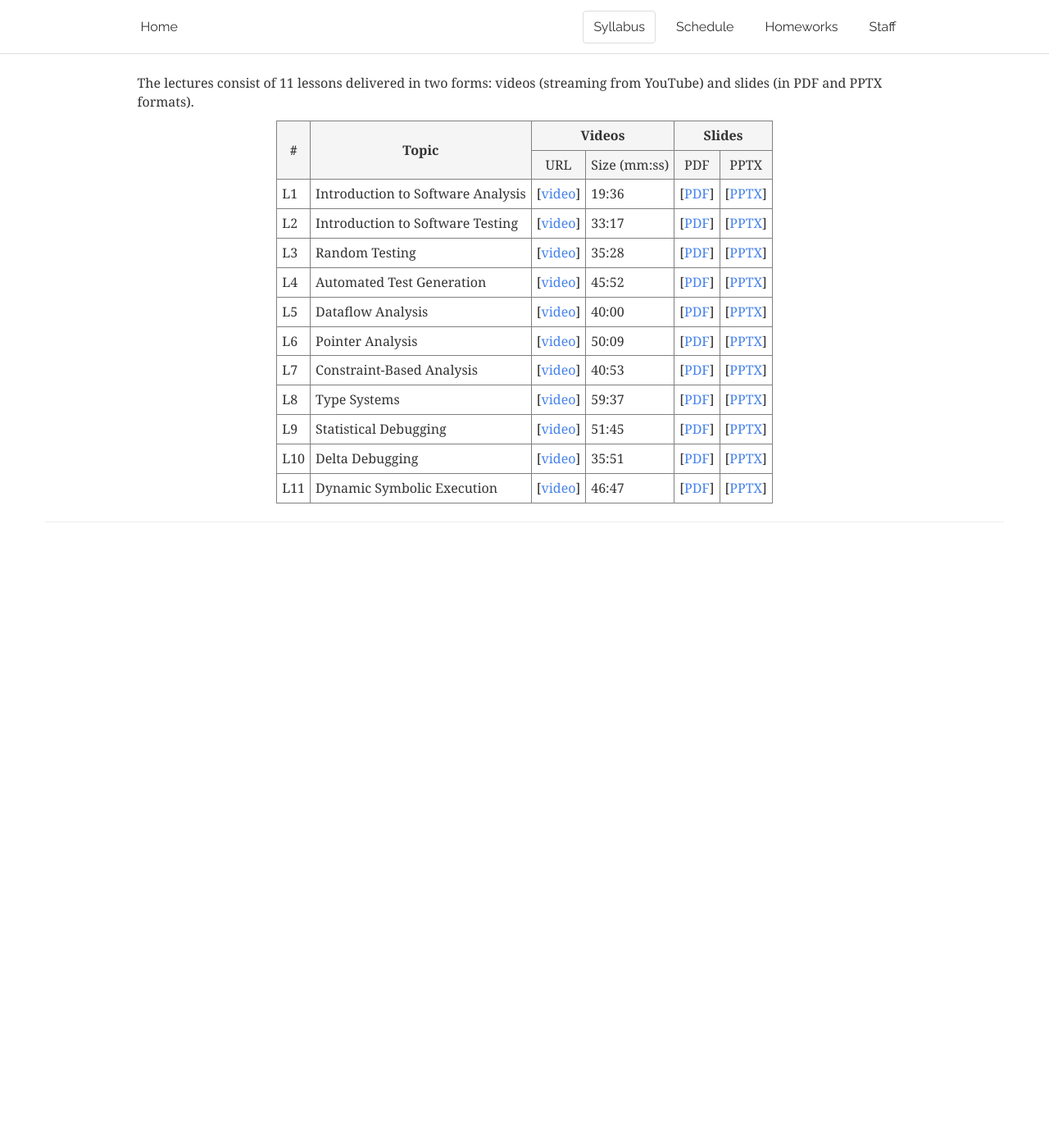
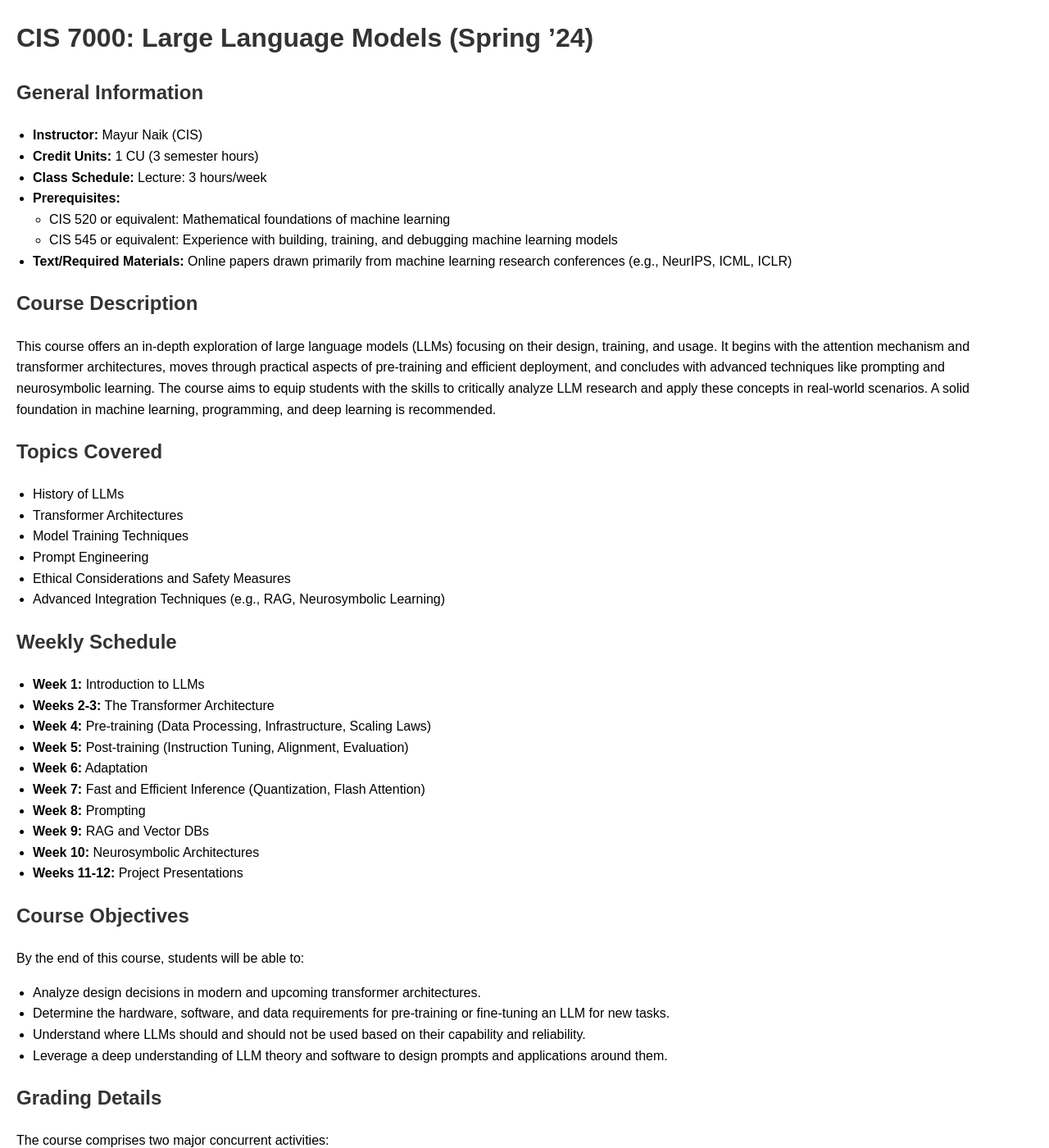
Before and after one commit to llm-class/llm-class.github.io, a Jekyll site: the page syllabus.html, which Jekyll copies as it is, in a window 1280 px wide and 1400 px high. Shown: the whole window at 82% size. Built offline with Jekyll 4.4.1, drawn with Linux system fonts in a browser that asks for light colours; nearby versions of some CDN libraries; some of the changed text lies outside the part shown.

Commit message:
changed syllabus

```diff
--- a/syllabus.html
+++ b/syllabus.html
@@ -1,39 +1,105 @@
----
-title: Lessons
-layout: default
----
+<!DOCTYPE html>
+<html lang="en">
 
-<div class='row'>
-  <div class='col-md-12'>
+<head>
+  <meta charset="UTF-8">
+  <meta name="viewport" content="width=device-width, initial-scale=1.0">
+  <title>CIS 7000: Large Language Models Syllabus</title>
+  <style>
+    body {
+      font-family: Arial, sans-serif;
+      line-height: 1.6;
+      margin: 20px;
+    }
+
+    h1,
+    h2,
+    h3 {
+      color: #333;
+    }
+
+    ul {
+      margin-top: 0;
+      padding-left: 20px;
+    }
+  </style>
+</head>
+
+<body>
+  <h1>CIS 7000: Large Language Models (Spring ’24)</h1>
+  <h2>General Information</h2>
+  <ul>
+    <li><strong>Instructor:</strong> Mayur Naik (CIS)</li>
+    <li><strong>Credit Units:</strong> 1 CU (3 semester hours)</li>
+    <li><strong>Class Schedule:</strong> Lecture: 3 hours/week</li>
+    <li><strong>Prerequisites:</strong>
+      <ul>
+        <li>CIS 520 or equivalent: Mathematical foundations of machine learning</li>
+        <li>CIS 545 or equivalent: Experience with building, training, and debugging machine learning models</li>
+      </ul>
+    </li>
+    <li><strong>Text/Required Materials:</strong> Online papers drawn primarily from machine learning research
+      conferences
+      (e.g., NeurIPS, ICML, ICLR)</li>
+  </ul>
+
+  <h2>Course Description</h2>
+  <p>
+    This course offers an in-depth exploration of large language models (LLMs) focusing on their design, training, and
+    usage. It begins with the attention mechanism and transformer architectures, moves through practical aspects of
+    pre-training and efficient deployment, and concludes with advanced techniques like prompting and neurosymbolic
+    learning.
+    The course aims to equip students with the skills to critically analyze LLM research and apply these concepts in
+    real-world scenarios. A solid foundation in machine learning, programming, and deep learning is recommended.
+  </p>
+  <h2>Topics Covered</h2>
+  <ul>
+    <li>History of LLMs</li>
+    <li>Transformer Architectures</li>
+    <li>Model Training Techniques</li>
+    <li>Prompt Engineering</li>
+    <li>Ethical Considerations and Safety Measures</li>
+    <li>Advanced Integration Techniques (e.g., RAG, Neurosymbolic Learning)</li>
+  </ul>
+
+  <h2>Weekly Schedule</h2>
+  <ul>
+    <li><strong>Week 1:</strong> Introduction to LLMs</li>
+    <li><strong>Weeks 2-3:</strong> The Transformer Architecture</li>
+    <li><strong>Week 4:</strong> Pre-training (Data Processing, Infrastructure, Scaling Laws)</li>
+    <li><strong>Week 5:</strong> Post-training (Instruction Tuning, Alignment, Evaluation)</li>
+    <li><strong>Week 6:</strong> Adaptation</li>
+    <li><strong>Week 7:</strong> Fast and Efficient Inference (Quantization, Flash Attention)</li>
+    <li><strong>Week 8:</strong> Prompting</li>
+    <li><strong>Week 9:</strong> RAG and Vector DBs</li>
+    <li><strong>Week 10:</strong> Neurosymbolic Architectures</li>
+    <li><strong>Weeks 11-12:</strong> Project Presentations</li>
+  </ul>
+
+  <h2>Course Objectives</h2>
+  <p>By the end of this course, students will be able to:</p>
+  <ul>
+    <li>Analyze design decisions in modern and upcoming transformer architectures.</li>
+    <li>Determine the hardware, software, and data requirements for pre-training or fine-tuning an LLM for new tasks.
+    </li>
+    <li>Understand where LLMs should and should not be used based on their capability and reliability.</li>
+    <li>Leverage a deep understanding of LLM theory and software to design prompts and applications around them.</li>
+  </ul>
+
+    <h2>Grading Details</h2>
     <p>
-    The lectures consist of 11 lessons delivered in two forms: videos (streaming from YouTube) and slides (in PDF and PPTX formats).
+      The course comprises two major concurrent activities:
     </p>
-	<center>
-    <table border="1">
-      <tr>
-        <th rowspan=2><b>&nbsp;#&nbsp;</b></th>
-        <th rowspan=2><b>Topic</b></th>
-        <th colspan=2><b>Videos</b></th>
-        <th colspan=2><b>Slides</b></th>
-      </tr>
-      <tr>
-        <th>URL</th>
-        <th>Size (mm:ss)</th>
-        <th>PDF</th>
-        <th>PPTX</th>
-      </tr>
-      {% for lecture in site.data.lectures %}
-      <tr>
-        <td>L{{lecture.id}}</td>
-        <td>{{lecture.title}}</td>
-        <td>[<a href="{{ lecture.video }}">video</a>]</td>
-        <td>{{lecture.length}}</td>
-        <td>[<a href="{{site.baseurl}}/slides/{{lecture.id}}.pdf">PDF</a>]</td>
-        <td>[<a href="{{site.baseurl}}/slides/{{lecture.id}}.pptx">PPTX</a>]</td>
-      </tr>
-      {% endfor %}
-      </tr>
-    </table>
-	</center>
-  </div>
-</div>
+    <ul>
+      <li><strong>Homeworks:</strong> Hands-on assignments involving the implementation and evaluation of LLM techniques,
+        primarily in Python.</li>
+      <li><strong>Lectures:</strong> Covering LLM concepts, supplemented with technical papers for deeper study.</li>
+    </ul>
+    <p><strong>Grading Rubric:</strong></p>
+    <ul>
+      <li>65% Homeworks</li>
+      <li>30% Project</li>
+      <li>5% Class Participation</li>
+    </ul>
+    </body>
+    </html>
```
Also changed, not shown: 1 other file.
